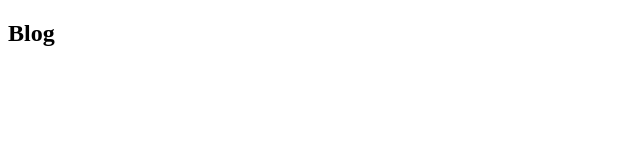
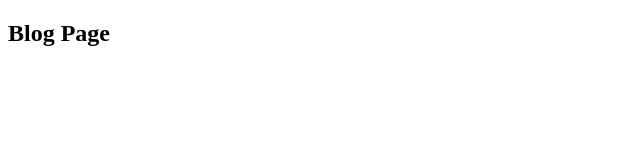
Before and after one commit to Kasivee/new-git-learn, a plain HTML site: page blog.html in a window 1280 px wide. Shown: the full height of the page, 0-640 px from the left. Drawn offline with Linux system fonts and the light colour scheme.

Commit message:
updated blog page

```diff
--- a/blog.html
+++ b/blog.html
@@ -1,11 +1,12 @@
 <!DOCTYPE html>
 <html lang="en">
-<head
+<head>
     <meta charset="UTF-8">
-<meta name="viewport" content="width=device-width, initial-scale=1.0">
+    <meta name="viewport" content="width=device-width, initial-scale=1.0">
     <title>Blog</title>
 </head>
 <body>
-    <h2>Blog</h2>
+    <h2>Blog Page</h2>
+
 </body>
 </html>
```
